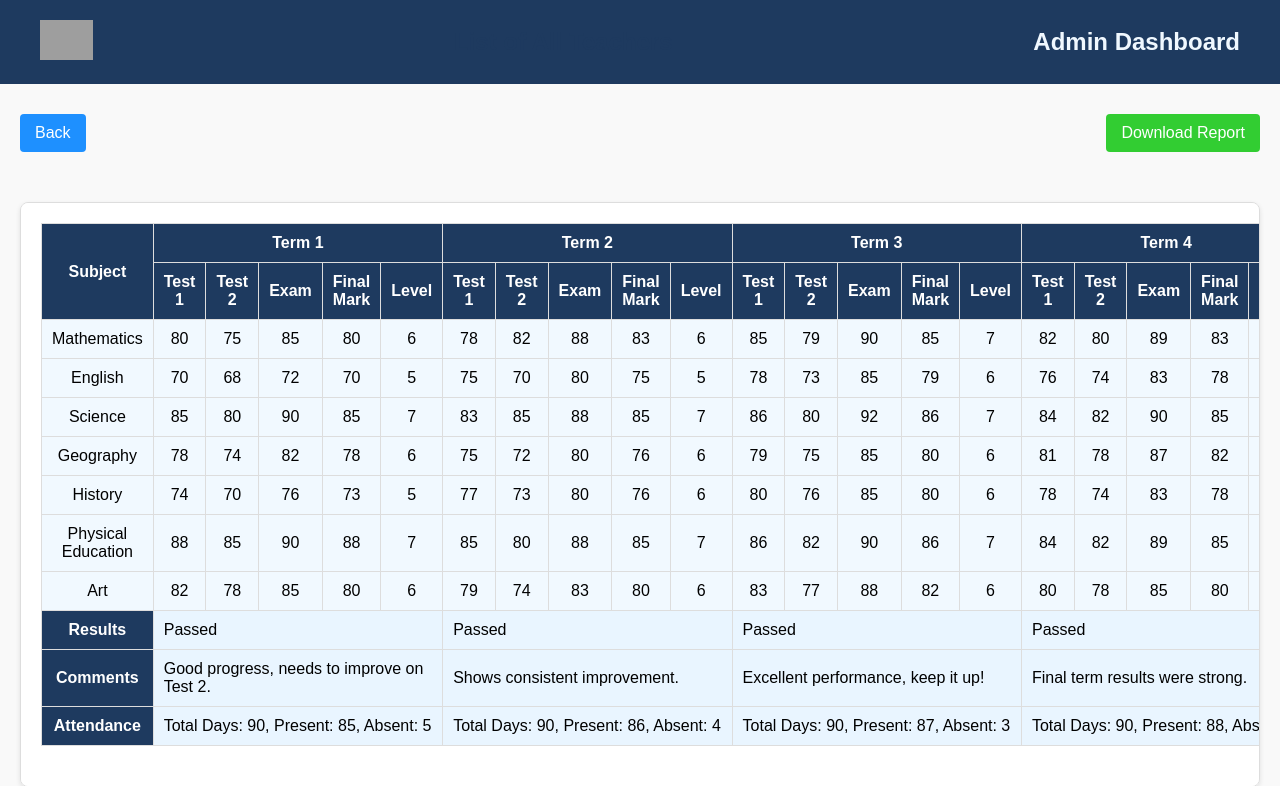
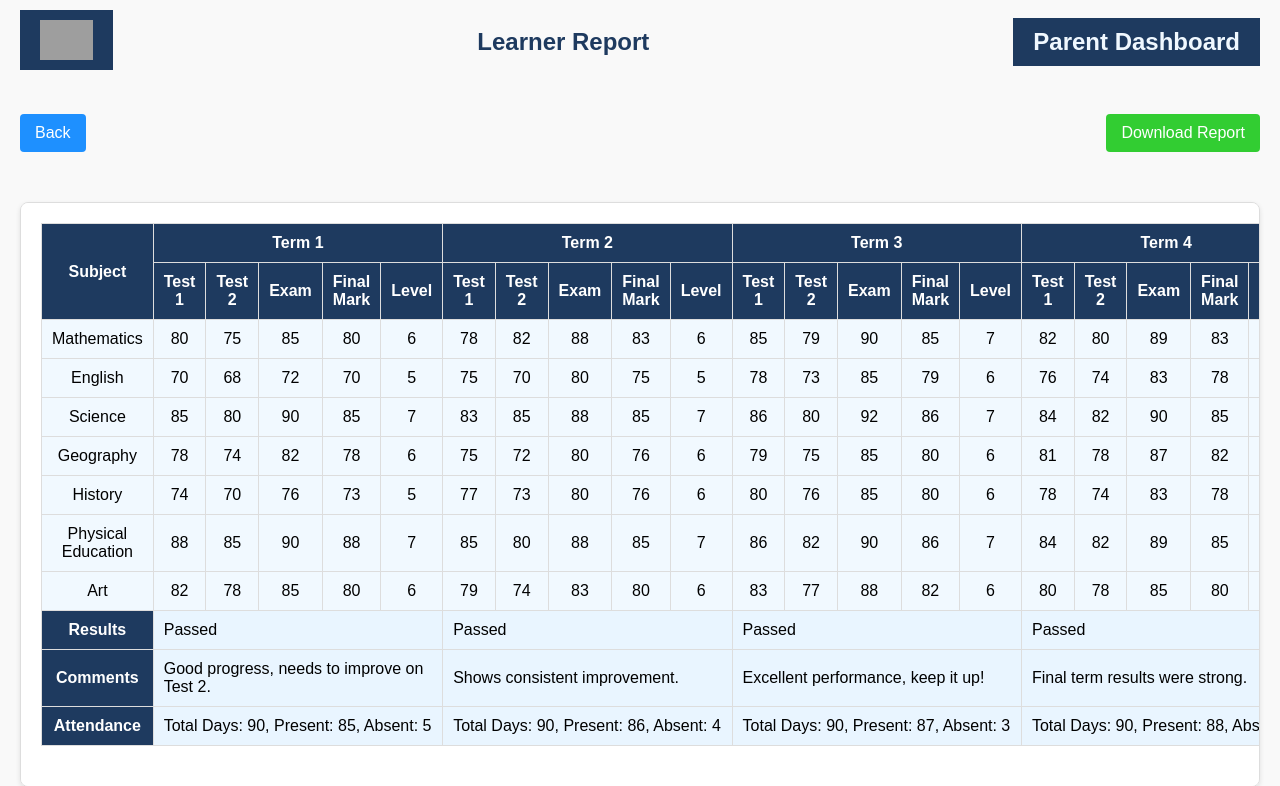
Before and after one commit to audrekat/smart-report, a PHP site: page /viewReport.HTML in a window 1280 px wide. Shown: the top 786 px of the page. Run offline with PHP 8.4, Linux system fonts and the light colour scheme; grey boxes are pictures that could not be loaded.

Commit message:
view report and view all teachers

```diff
--- a/style.css
+++ b/style.css
@@ -117,7 +117,7 @@ body {
     padding: 0;
 }
 .header {
-    background-color: #1e3a5f; /* Navy blue */
+  /*  background-color: #1e3a5f;  Navy blue */
     color: white;
     padding: 10px 20px;
     text-align: left;
--- a/viewReport.HTML
+++ b/viewReport.HTML
@@ -14,10 +14,10 @@
             <img src="logo.png" alt="Logo" class="logo">
         </div>
         <div>
-            <h1>List of All Teachers</h1>
+            <h1>Learner Report</h1>
         </div>
         <div class="admin-dashboard">
-            <h1>Admin Dashboard</h1>
+            <h1>Parent Dashboard</h1>
         </div>
     </div>
     <div class="call">
```
